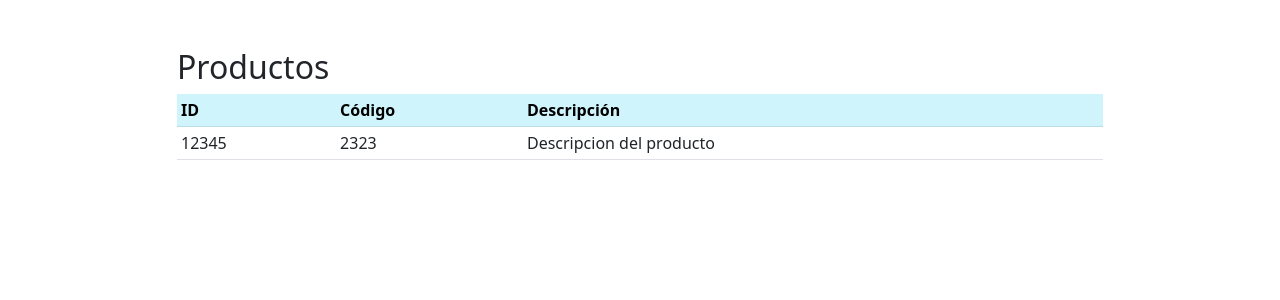
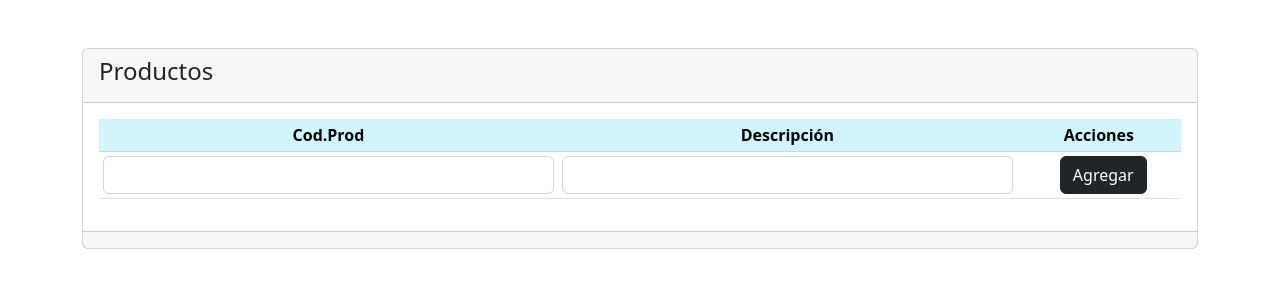
Before and after one commit to javierNuez/SITIOBETA, a Flask app: page /admin/productos in a window 1280 px wide. Shown: the part 56-356 px from the top of the page. Run offline with Flask 2, Linux system fonts and the light colour scheme; data that the repository does not hold is empty.

Commit message:
se agrego pagina de productos

```diff
--- a/app.py
+++ b/app.py
@@ -40,7 +40,13 @@ def admin_clientes():
 
 @app.route('/admin/productos')
 def admin_productos():
-    return render_template('admin/productos.html')
+    conexion = mysql.connect()
+    cursor=conexion.cursor()
+    cursor.execute("SELECT * FROM `productos`;")
+    productos = cursor.fetchall()
+    conexion.commit()
+
+    return render_template('admin/productos.html', productos=productos)
 
 
 @app.route('/admin/droguerias')
@@ -97,9 +103,38 @@ def admin_usuarios_guardar():
     cursor.execute(sql,datos)
     conexion.commit()
 
+
     return redirect('/admin/usuarios')
 
+@app.route('/admin/productos/guardar' , methods=['POST'])
+def admin_productos_guardar():
 
+
+    _codigo=request.form['p_cod']
+    _desc=request.form['p_descripcion']
+
+
+    sql="INSERT INTO `productos` (`id_p`, `p_cod`, `p_descripcion`) VALUES (NULL, %s,%s);"
+    datos=(_codigo,_desc)
+
+    conexion=mysql.connect()
+    cursor=conexion.cursor()
+    cursor.execute(sql,datos)
+    conexion.commit()
+
+
+    return redirect('/admin/productos')
+
+@app.route('/admin/productos/borrar' , methods=['POST'])
+def admin_productos_borrar():
+    _id=request.form['txtID']
+
+    conexion = mysql.connect()
+    cursor=conexion.cursor()
+    cursor.execute("DELETE FROM productos where id_p=%s;",(_id))
+    usuario = cursor.fetchall()
+    conexion.commit()
+    return redirect('/admin/productos')
 
 if __name__ == '__main__':
     app.run(debug=True)
--- a/templates/admin/productos.html
+++ b/templates/admin/productos.html
@@ -1,32 +1,86 @@
 {% include 'admin/cabecera.html' %}
+
 		<br>
-		<div class="row">
-		<div class="col-1">
+
+
+			<div class="card-body">
+
+					<div class="card">
+						<div class="card-header">
+							<h4>Productos</h4>
 						</div>
-
-				<div class="col-10">
-					<h2>Productos</h2>
+						<div class="card-body">
+						  <form action="/admin/productos/guardar" method="post" enctype="multipart/form-data">
 							<table id="tblContact" class="table table-sm">
 								<thead>
 									<tr>
 									<!--<th scope="col" class="table-info">#</th>-->
-								<th scope="col" class="table-info">ID</th>
-								<th scope="col" class="table-info">Código</th>
-								<th scope="col" class="table-info">Descripción</th>
+
+
+										<th style="text-align: center;" scope="col" class="table-info">Cod.Prod</th>
+										<th style="text-align: center;" scope="col" class="table-info">Descripción</th>
+										<th style="text-align: center;" scope="col" class="table-info">Acciones</th>
 									</tr>
 								</thead>
-						<tbody id="rowsUsuarios">
+								<tbody id="rowsProductos">
+
 									<tr>
 									<!--<th scope="row">0</th>-->
-								<td id="id_p">12345</td>
-								<td id="p_codigo">2323</td>
-								<td id= "p_descripcion">Descripcion del producto</td>
+
+
+										<td id= "p_cod" ><input type="text" class="form-control" name="p_cod" id="#" aria-describedby="helpId" placeholder=""></td>
+										<td id= "p_descripcion" ><input type="text" class="form-control" name="p_descripcion" id="#" aria-describedby="helpId" placeholder=""></td>
+										<td id= "acciones" >
+											<div class="d-grid gap-2 col-6 mx-auto">
+												<button type="submit" class="btn btn-dark">Agregar</button>
+											</div>
+										</td>
 									</tr>
+
+								</tbody>
+								<tbody id="rowsProductos">
+									{% for producto in productos %}
+									<tr>
+									<!--<th scope="row">0</th>-->
+
+
+										<td id= "p_cod" align="center">{{producto[1]}}</td>
+										<td id= "p_descripcion" align="center">{{producto[2]}}</td>
+
+										<td id= "acciones" align="center">
+
+											<div class="row">
+												<div class="col-6">
+													<form action="/admin/productos/editar" method="post">
+														<button type="" class="btn btn-info btn-sm">Editar</button>
+													</form>
+												</div>
+												<div class="col-6">
+													<form action="/admin/productos/borrar" method="post">
+													<input value="{{producto[0]}}" type="text" name="txtID" id="txtID" hidden>
+														<button type="submit" class="btn btn-danger btn-sm">Borrar</button>
+													</form>
+												</div>
+											</div>
+										</td>
+									</tr>
+									{% endfor %}
 								</tbody>
 							</table>
+							<!-- -------------------------------------------------------------->
+
+
+						  </form>
+
 						</div>
-				<div class="col-1">
+						<div class="card-footer text-muted">
+
+						</div>
 					</div>
 
 				</div>
+
+
+
+
 {% include 'admin/pie.html' %}
```
Lines whose indentation alone changed are shown as unchanged.
